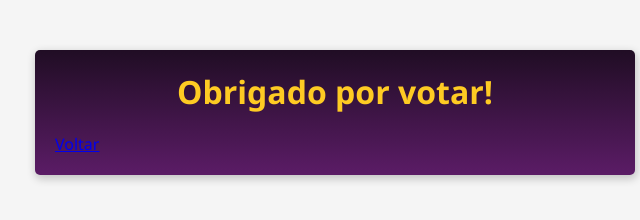
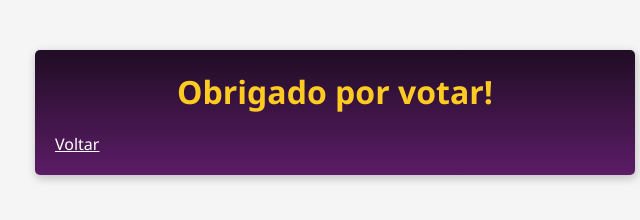
Before and after one commit to GianKretzl/bootcamp-devjr-Projeto02, a plain HTML site: page vote.html in a window 1280 px wide. Shown: the full height of the page, 305-945 px from the left. Drawn offline with Linux system fonts and the light colour scheme.

Commit message:
closes #5 - fix

```diff
--- a/style.css
+++ b/style.css
@@ -80,6 +80,10 @@ input {
     background-color: #200D24;
     color: white;
 }
+.back{
+    color: white;
+    margin: auto;
+}
 @media (max-width: 768px) {
     .header-title {
         font-size: 1.5rem;
--- a/vote.html
+++ b/vote.html
@@ -12,7 +12,7 @@
             <div class="header-title">
             Obrigado por votar!
             </div>
-            <a href="index.html">Voltar</a>
+            <a href="index.html" class="back">Voltar</a>
         </div>
     </div>
 
```
